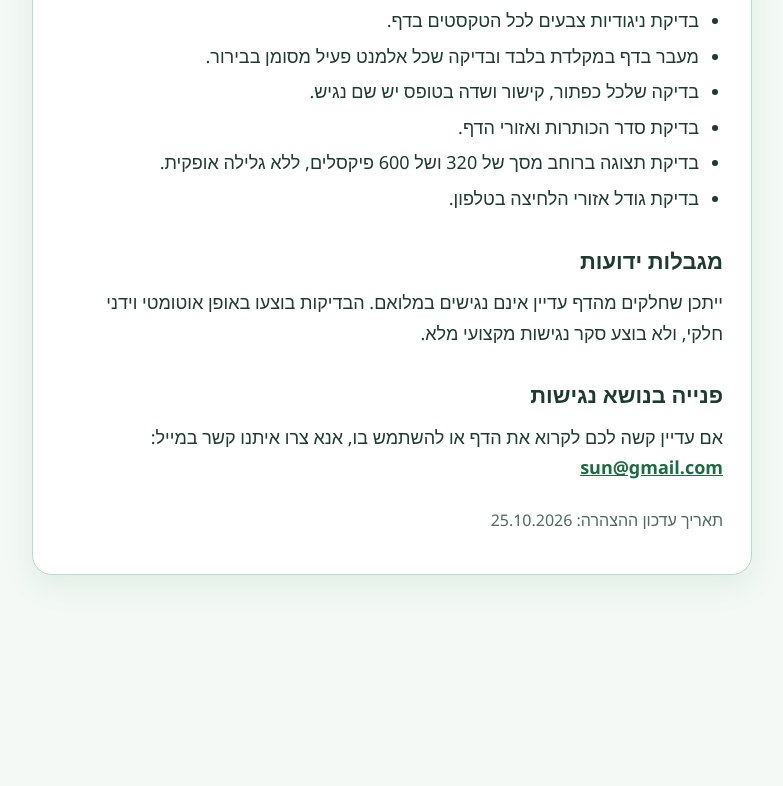
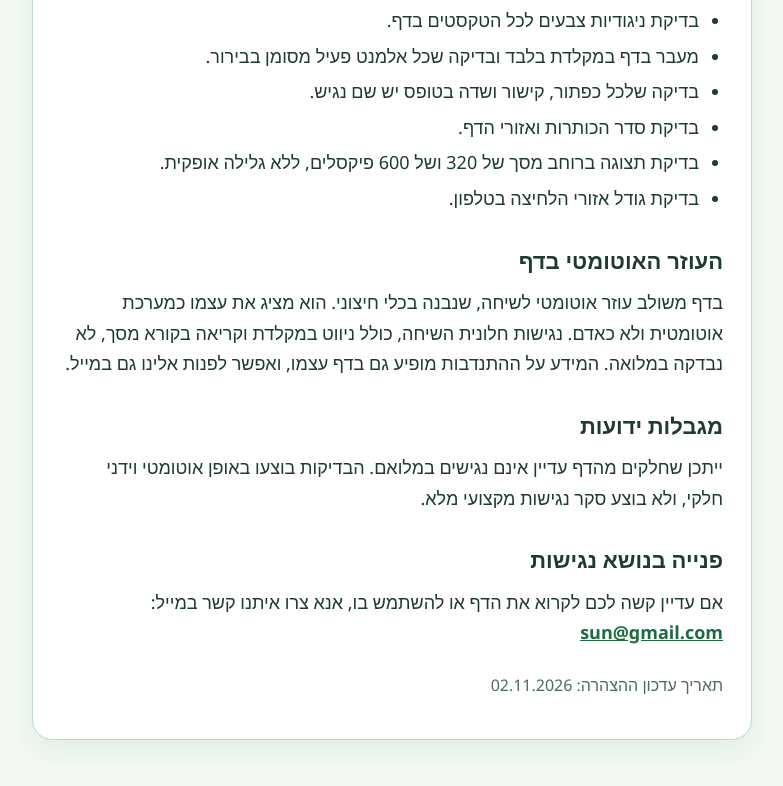
Before and after one commit to sun2910-afk/volunteers, a plain HTML site: page accessibility.html in a window 1280 px wide. Shown: the part 725-1511 px from the top of the page, without its empty margins (248-1031 px from the left). Before the commit the page ends 1356 px from the top, so only its background shows below. Drawn offline with Linux system fonts and the light colour scheme.

Commit message:
Update accessibility.html

```diff
--- a/accessibility.html
+++ b/accessibility.html
@@ -51,13 +51,16 @@ a:focus-visible{outline:3px solid var(--green-mid);outline-offset:3px;border-rad
    <li>בדיקת גודל אזורי הלחיצה בטלפון.</li>
   </ul>
 
+  <h2>העוזר האוטומטי בדף</h2>
+  <p>בדף משולב עוזר אוטומטי לשיחה, שנבנה בכלי חיצוני. הוא מציג את עצמו כמערכת אוטומטית ולא כאדם. נגישות חלונית השיחה, כולל ניווט במקלדת וקריאה בקורא מסך, לא נבדקה במלואה. המידע על ההתנדבות מופיע גם בדף עצמו, ואפשר לפנות אלינו גם במייל.</p>
+
   <h2>מגבלות ידועות</h2>
   <p>ייתכן שחלקים מהדף עדיין אינם נגישים במלואם. הבדיקות בוצעו באופן אוטומטי וידני חלקי, ולא בוצע סקר נגישות מקצועי מלא.</p>
 
   <h2>פנייה בנושא נגישות</h2>
   <p>אם עדיין קשה לכם לקרוא את הדף או להשתמש בו, אנא צרו איתנו קשר במייל: <a href="mailto:sun@gmail.com">sun@gmail.com</a></p>
 
-  <p class="upd">תאריך עדכון ההצהרה: 25.10.2026</p>
+  <p class="upd">תאריך עדכון ההצהרה: 02.11.2026</p>
  </div>
 </main>
 </body>
```
